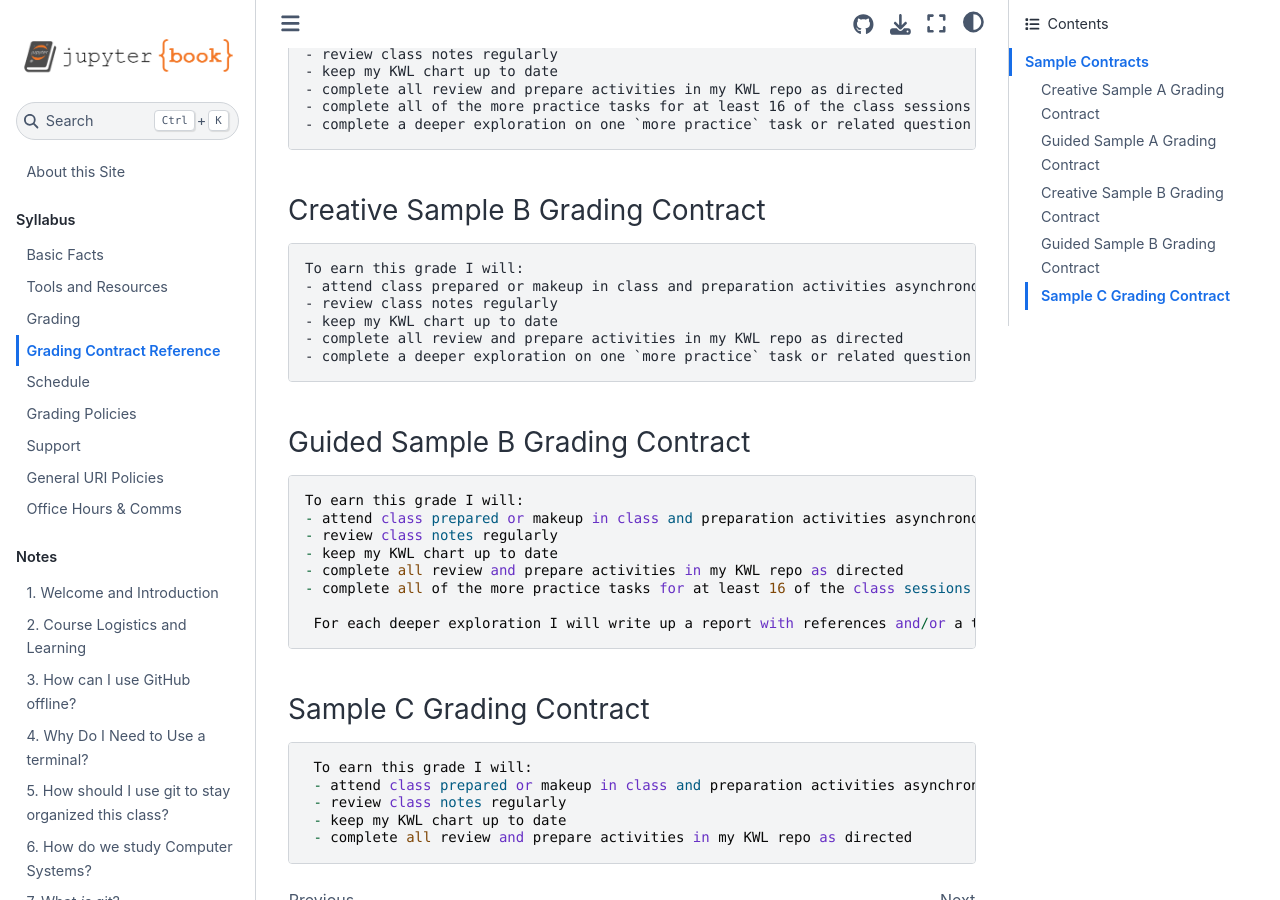
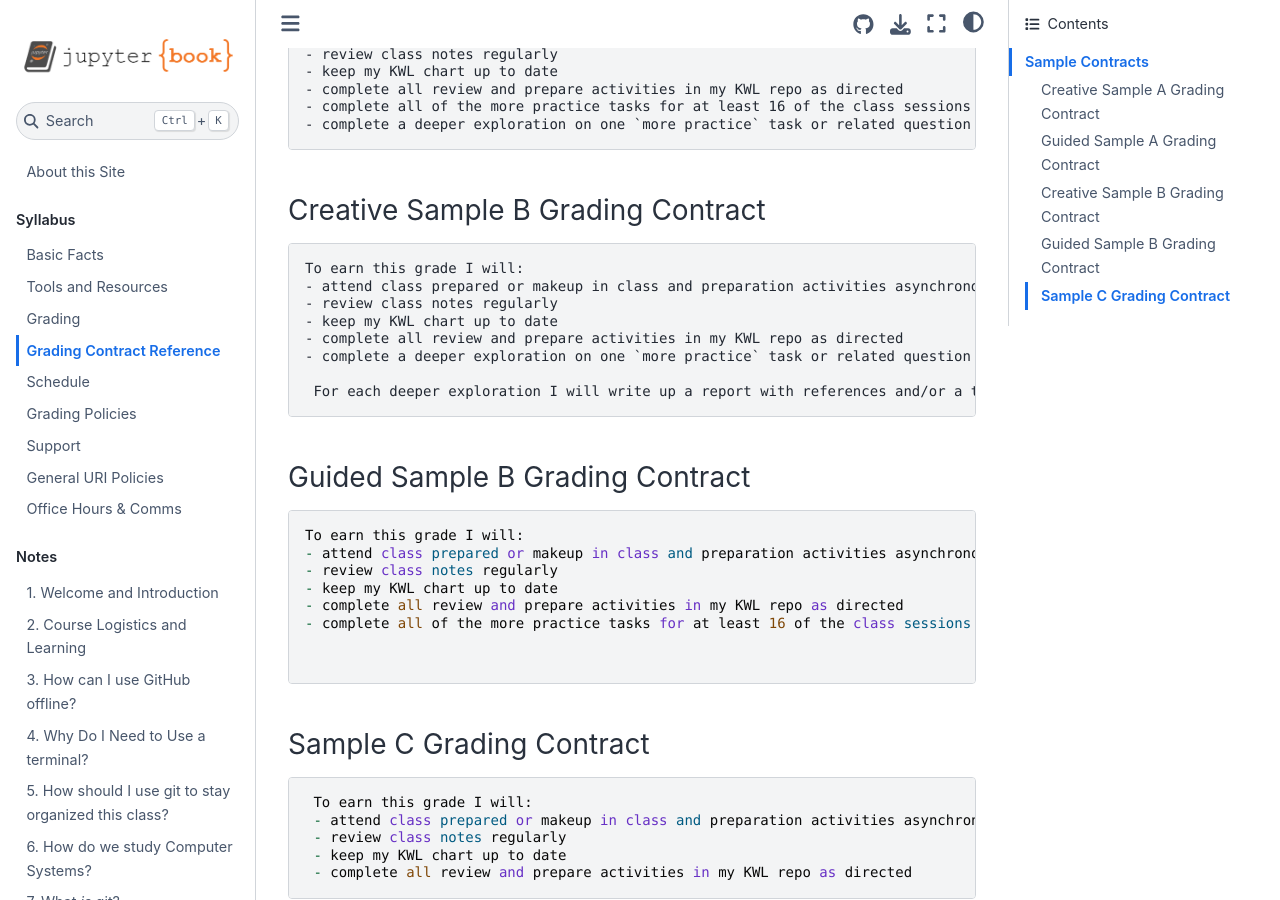
Before and after one commit to introcompsys/fall2022, a Jupyter Book: the page built from syllabus/contract.md, in a window 1280 px wide and 900 px high, scrolled down 705 px. Built offline with Jupyter Book 1.0.4 settings and Sphinx 7.4.7 and the Sphinx Book theme 1.1.4, drawn with Linux system fonts in a browser that asks for light colours; pages that are not in the unit, such as notebooks, are missing from menus.

Commit message:
Update contract.md

````diff
--- a/syllabus/contract.md
+++ b/syllabus/contract.md
@@ -48,6 +48,8 @@
 - keep my KWL chart up to date
 - complete all review and prepare activities in my KWL repo as directed
 - complete a deeper exploration on one `more practice` task or related question of my own for at least 16 classes after the grade free zone (approximately once per week).
+
+ For each deeper exploration I will write up a report with references and/or a tutorial style post with code excerpts or detailed steps and images as appropriate.
 ```
 
 
````
Also changed, not shown: other parts of syllabus/contract.md (+1 -1 lines).
